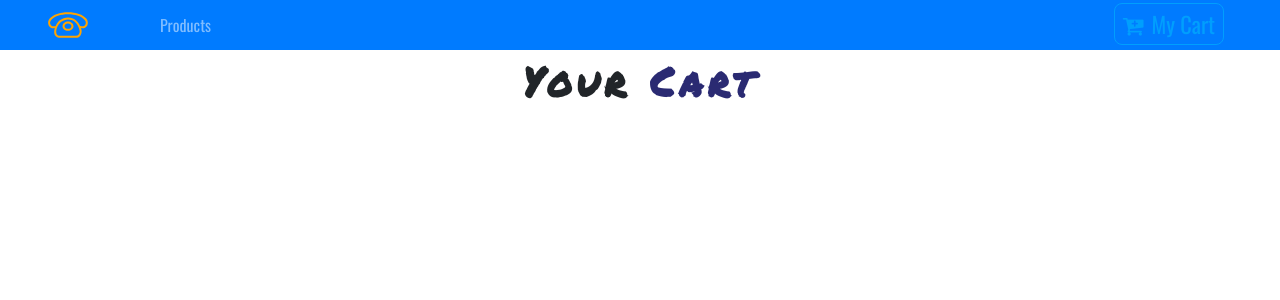
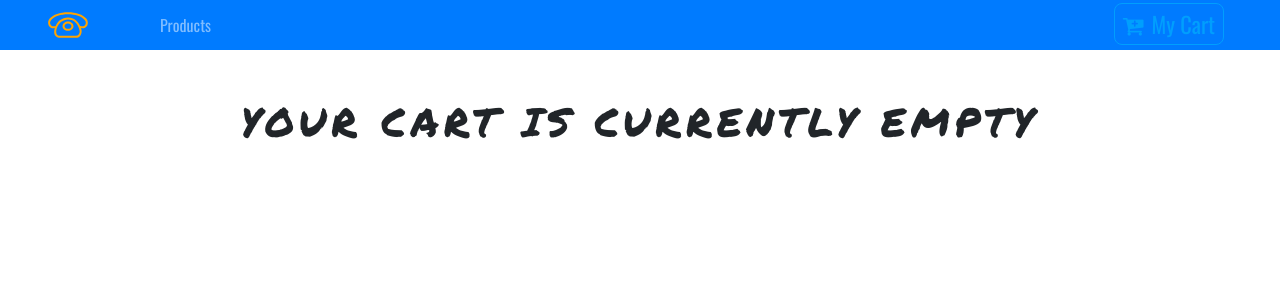
Before and after one commit to chamanoS/PhoneShop-Ecommerce, a React (Create React App) app in the folder ecommerce/: page /cart in a window 1280 px wide. Shown: the top 300 px of the page. Built offline with nearby package versions, Linux system fonts and the light colour scheme.

Commit message:
emptyCart

```diff
--- a/ecommerce/src/Components/cart/Cart.js
+++ b/ecommerce/src/Components/cart/Cart.js
@@ -1,11 +1,29 @@
 import React, { Component } from 'react'
 import Title from '../Title'
+import CartColumns from './CartColumns'
+import EmptyCart from './EmptyCart'
+import {ProductConsumer} from '../../Context'
 
 export default class Cart extends Component {
     render() {
         return (
             <section>
-                <Title name="your" title="cart"></Title>
+                <ProductConsumer>
+                    {value =>{
+                        const {cart} = value;
+                        if(cart.length>0){
+                            return(
+                                <React.Fragment>
+                                     <Title name="your" title="cart"/>
+                                     <CartColumns/>
+                                </React.Fragment>
+                            )
+                        }
+                        else{
+                         return <EmptyCart/>
+                        }
+                    }}
+                </ProductConsumer>
             </section>
         )
     }
--- a/ecommerce/src/Components/cart/CartColumns.js
+++ b/ecommerce/src/Components/cart/CartColumns.js
@@ -3,8 +3,27 @@
 export default class CartColumns extends Component {
     render() {
         return (
-            <div>
-
+            <div className="container-fluid text-center d-none d-lg-block">
+                <div className="row">
+                    <div className="col-10 mx-auto col-lg-2">
+                        <p>products</p>
+                    </div>
+                    <div className="col-10 mx-auto col-lg-2">
+                        <p>name of products</p>
+                    </div>
+                    <div className="col-10 mx-auto col-lg-2">
+                        <p>price</p>
+                    </div>
+                    <div className="col-10 mx-auto col-lg-2">
+                        <p>quantity</p>
+                    </div>
+                    <div className="col-10 mx-auto col-lg-2">
+                        <p>remove</p>
+                    </div>
+                    <div className="col-10 mx-auto col-lg-2">
+                        <p>total</p>
+                    </div>
+                </div>
             </div>
         )
     }
--- /dev/null
+++ b/ecommerce/src/Components/cart/EmptyCart.js
@@ -0,0 +1,13 @@
+import React from 'react'
+
+export default function EmptyCart() {
+    return (
+        <div className="container mt-5">
+            <div className="row">
+                <div className="col-10 mx-auto text-center text-title">
+                    <h1>your cart is currently empty</h1>
+                </div>
+            </div>
+        </div>
+    )
+}
```
